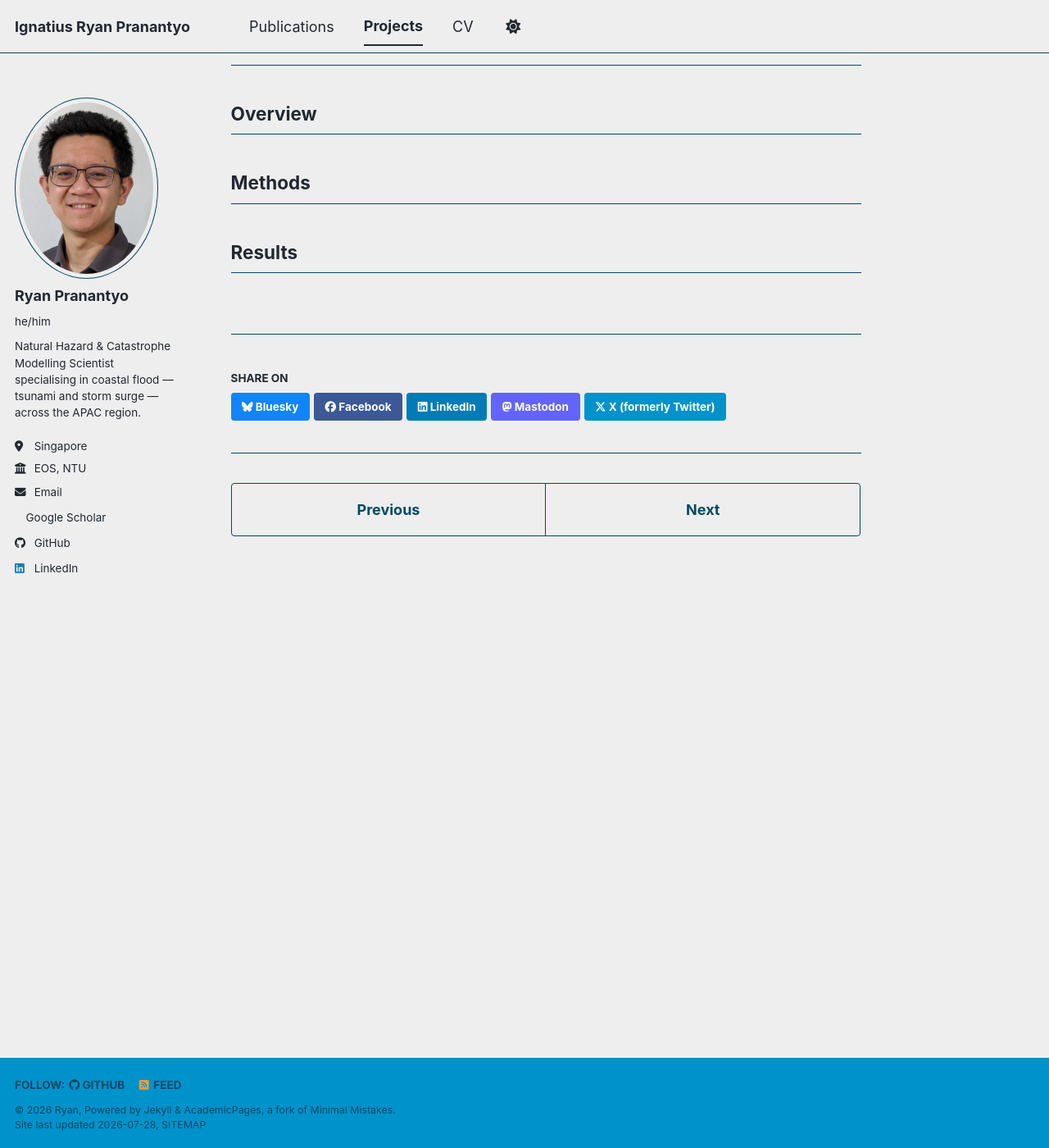
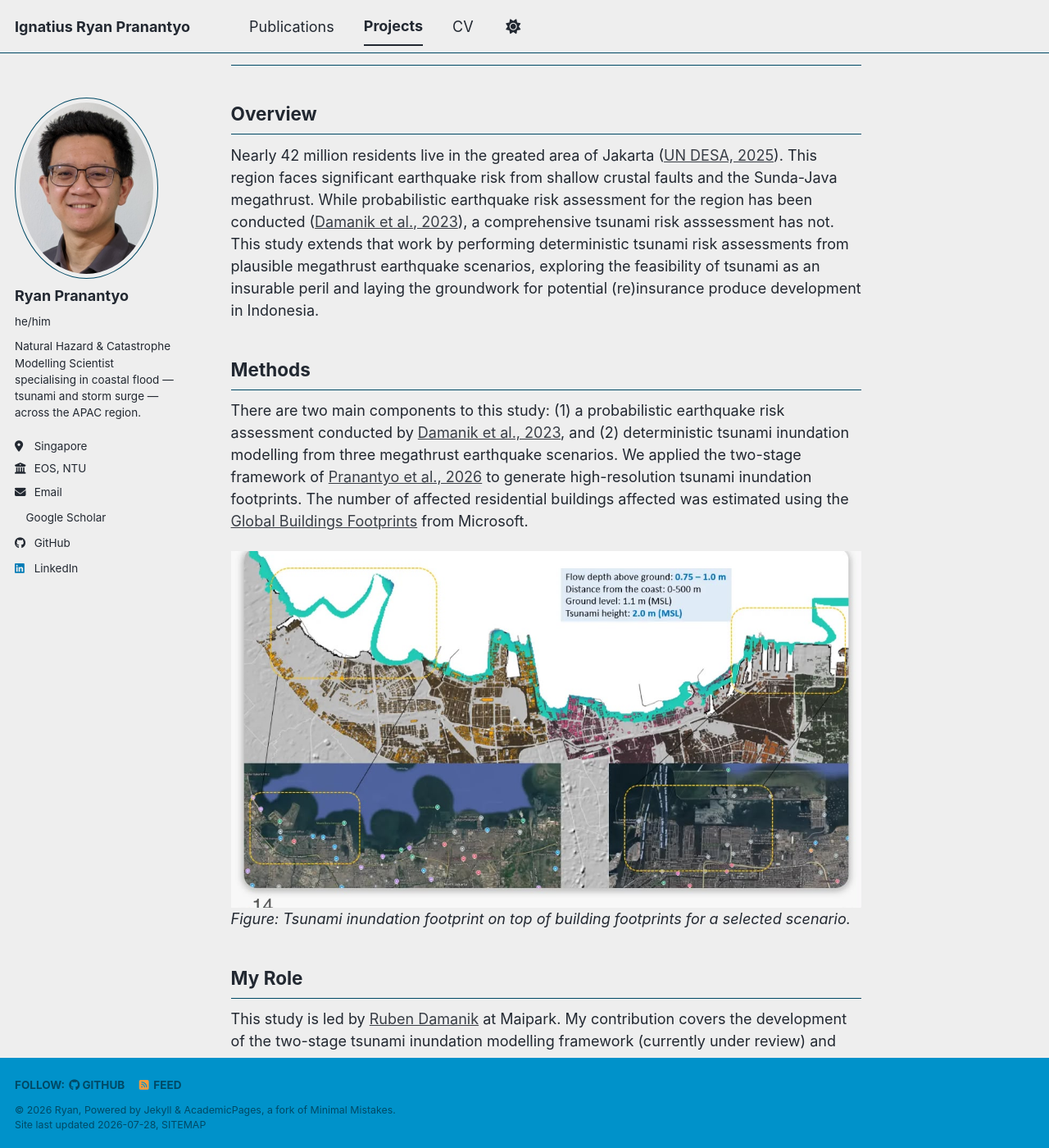
Before and after one commit to ryanign/ryanign.github.io, a Jekyll site: the page built from _portfolio/earthquake-tsunami-jakarta-maipark.md, in a window 1280 px wide and 1400 px high, scrolled down 251 px. Shown: the whole window at 82% size. Built offline with Jekyll 4.4.1, drawn with Linux system fonts in a browser that asks for light colours; a style sheet for code colours, icons or effects is not loaded.

Commit message:
update portfolio

```diff
--- a/_portfolio/earthquake-tsunami-jakarta-maipark.md
+++ b/_portfolio/earthquake-tsunami-jakarta-maipark.md
@@ -1,6 +1,6 @@
 ---
 title: "Seismic and tsunami risk assessment for residential buildings in Jakarta, Indonesia"
-excerpt: "An initial exploratory research collaboration to perform compound risk assessments from earthquake and tsunami for the (re)insurance sector in Indonesia."
+excerpt: "A research collaboration with PT MAIPARK Indonesia exploring tsunami as a new insurable peril in the Jakarta region - combining megathrust earthquake scenarios with high-resolution inundation modelling to support (re)insurance product development in Indonesia."
 collection: portfolio
 date: 2025-07-27
 ---
@@ -10,7 +10,14 @@ date: 2025-07-27
 ---
 
 ## Overview
+Nearly 42 million residents live in the greated area of Jakarta ([UN DESA, 2025](https://www.un.org/pl/node/236908)). This region faces significant earthquake risk from shallow crustal faults and the Sunda-Java megathrust. While probabilistic earthquake risk assessment for the region has been conducted ([Damanik et al., 2023](https://doi.org/10.1080/19475705.2023.2202805)), a comprehensive tsunami risk asssessment has not. This study extends that work by performing deterministic tsunami risk assessments from plausible megathrust earthquake scenarios, exploring the feasibility of tsunami as an insurable peril and laying the groundwork for potential (re)insurance produce development in Indonesia.
 
 ## Methods
+There are two main components to this study: (1) a probabilistic earthquake risk assessment conducted by [Damanik et al., 2023](https://doi.org/10.1080/19475705.2023.2202805), and (2) deterministic tsunami inundation modelling from three megathrust earthquake scenarios. We applied the two-stage framework of [Pranantyo et al., 2026](https://doi.org/10.5194/egusphere-egu26-10971) to generate high-resolution tsunami inundation footprints. The number of affected residential buildings affected was estimated using the [Global Buildings Footprints](https://github.com/microsoft/GlobalMLBuildingFootprints) from Microsoft.
 
-## Results
+![An example of tsunami inundation footprint overlaid with building footprints](/images/projects/tsunami-maipark.jpeg)
+*Figure: Tsunami inundation footprint on top of building footprints for a selected scenario.*
+
+## My Role
+This study is led by [Ruben Damanik](mailto:ruben.damanik@maipark.com) at Maipark. My contribution covers the development of the two-stage tsunami inundation modelling framework (currently under review) and production of high-resolution tsunami inundation footprints for all three earthquake scenariosfor a selected megathrust scenario.*
+.
```
Also changed, not shown: _portfolio/portfolio-1.md (deleted, +0 -7 lines), _portfolio/portfolio-2.html (deleted, +0 -7 lines), images/projects/tsunami-maipark.jpeg (added).
